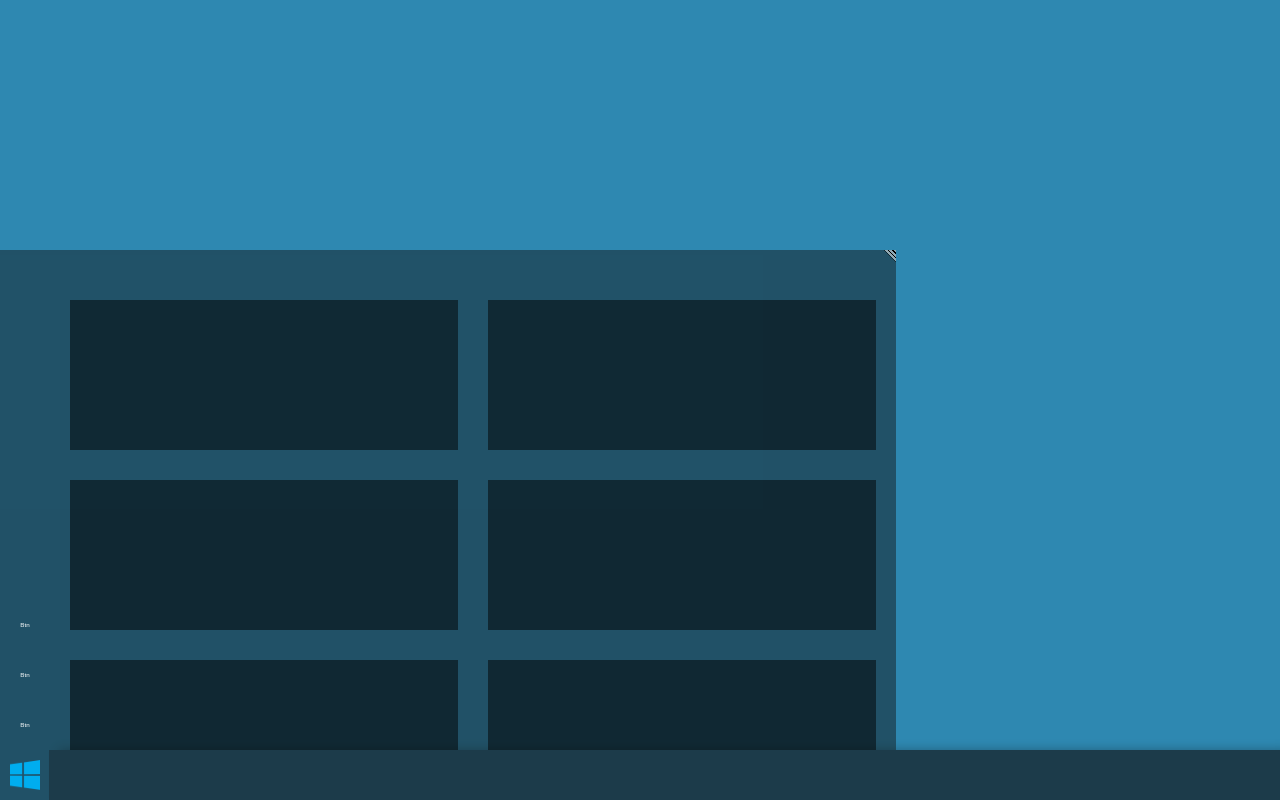
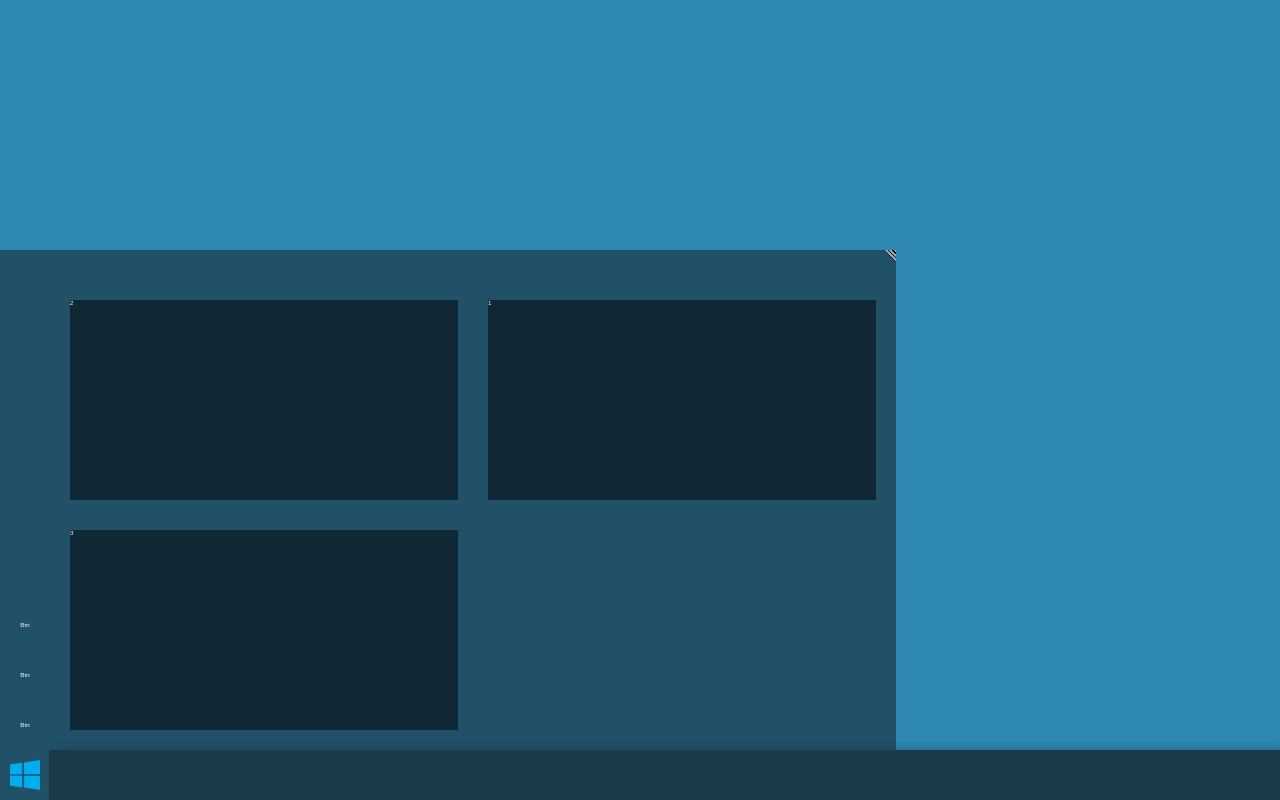
Before and after one commit to fpvonly/wui, a React app: page / in a window 1280 px wide. Both pictures are taken after a click on the element 24 px from the left and 775 px from the top of the page. Built offline with nearby package versions, Linux system fonts and the light colour scheme.

Commit message:
Working on menu column order functionality

```diff
--- a/assets/css/styles.css
+++ b/assets/css/styles.css
@@ -183,3 +183,8 @@ html, body {
   background-color: rgba(0, 0, 0, 0.5);
   min-height: 150px;
 }
+
+.menu .box:focus {
+  outline: none;
+  background: rgba(0, 0, 0, 1);
+}
--- a/src/components/MenuArea.jsx
+++ b/src/components/MenuArea.jsx
@@ -1,6 +1,7 @@
 import React from 'react';
 import {render} from 'react-dom';
 import PropTypes from 'prop-types';
+import MenuAreaBox from './MenuAreaBox.jsx';
 
 
 class MenuArea extends React.Component {
@@ -75,16 +76,9 @@ class MenuArea extends React.Component {
         </div>
       </div>
       <div className='content_panel' ref={(c) => { this.panel = c; }}>
-        <div className='box'></div>
-        <div className='box'></div>
-        <div className='box'></div>
-        <div className='box'></div>
-        <div className='box'></div>
-        <div className='box'></div>
-        <div className='box'></div>
-        <div className='box'></div>
-        <div className='box'></div>
-        <div className='box'></div>
+        <MenuAreaBox text='1' order={2} />
+        <MenuAreaBox text='2' order={1} />
+        <MenuAreaBox text='3' order={3} />
 
       </div>
       <div className='resize_grip' ref={(c) => { this.resizeGrip = c; }} />
--- /dev/null
+++ b/src/components/MenuAreaBox.jsx
@@ -0,0 +1,55 @@
+import React from 'react';
+import {render} from 'react-dom';
+import PropTypes from 'prop-types';
+
+
+class MenuAreaBox extends React.Component {
+
+  constructor(props) {
+    super(props);
+
+    this.resizeGrip = null;
+    this.panel = null;
+    this.menu = null;
+    this.startX = null;
+    this.startY = null;
+
+    this.state = {
+      order: this.props.order
+    }
+  }
+
+  static defaultProps = {
+    text: '',
+    order: 1
+  };
+
+  static propTypes = {
+    text: PropTypes.string,
+    order: PropTypes.number
+  };
+
+  componentDidMount() {
+    //this.resizeGrip.addEventListener('mousedown', this.handleMouseDown, false);
+  }
+
+  componentWillUnmount() {
+  //  window.removeEventListener('mousemove', this.handleMouseMove, false);
+  }
+
+
+  handleMouseUp = () => {
+  //  window.removeEventListener('mousemove', this.handleMouseMove, false);
+  }
+
+
+  render() {
+    let styles = {
+      order: this.props.order
+    };
+    return <div className='box' style={styles}>{this.props.text}</div>;
+  }
+
+}
+
+export default MenuAreaBox;
```
